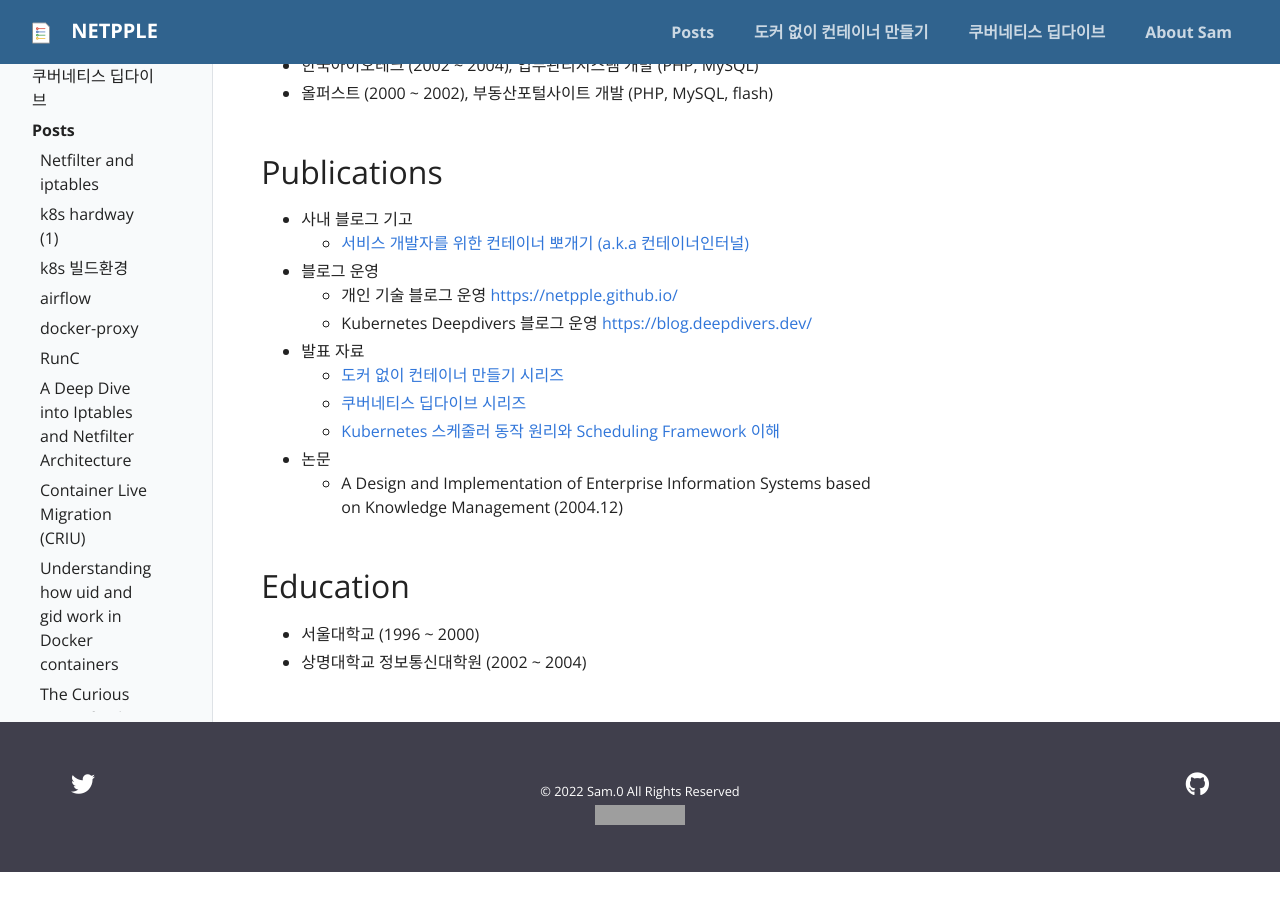
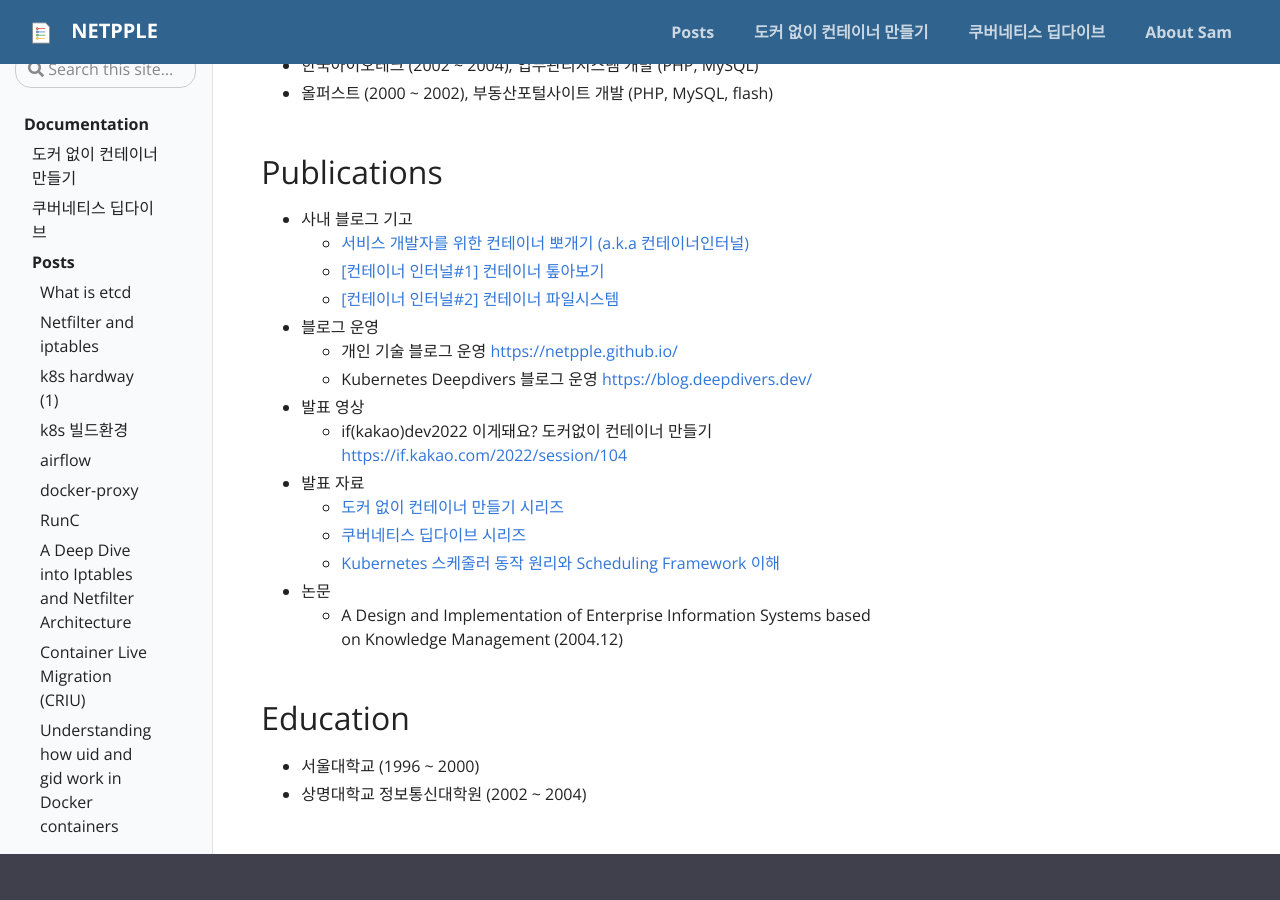
Before and after one commit to netpple/netpple.github.io, a Jekyll site: the page built from pages/about.md, in a window 1280 px wide and 900 px high, scrolled down 1595 px. Built offline with Jekyll 4.4.1, drawn with Linux system fonts in a browser that asks for light colours; before the commit the page ends 2467 px from its top, so only the background shows below that; grey boxes are pictures that could not be loaded.

Commit message:
resume 업데이트

```diff
--- a/_data/toc.yml
+++ b/_data/toc.yml
@@ -52,6 +52,8 @@
   links:
     #    - title: "[] "
     #      url: ""
+    - title: "What is etcd"
+      url: "2022/etcd"
     - title: "Netfilter and iptables"
       url: "2022/netfilter-iptables"
     - title: "k8s hardway (1)"
--- a/pages/about.md
+++ b/pages/about.md
@@ -64,9 +64,13 @@
 
 - 사내 블로그 기고
   - [서비스 개발자를 위한 컨테이너 뽀개기 (a.k.a 컨테이너인터널)](https://tech.kakaoenterprise.com/150)
+  - [[컨테이너 인터널#1] 컨테이너 톺아보기](https://tech.kakaoenterprise.com/154)
+  - [[컨테이너 인터널#2] 컨테이너 파일시스템](https://tech.kakaoenterprise.com/171)
 - 블로그 운영
   - 개인 기술 블로그 운영 [https://netpple.github.io/](https://netpple.github.io/)
   - Kubernetes Deepdivers 블로그 운영 [https://blog.deepdivers.dev/](https://blog.deepdivers.dev/)
+- 발표 영상
+  - if(kakao)dev2022 이게돼요? 도커없이 컨테이너 만들기 [https://if.kakao.com/2022/session/104](https://if.kakao.com/2022/session/104)
 - 발표 자료
   - [도커 없이 컨테이너 만들기 시리즈](https://netpple.github.io/docs/make-container-without-docker/)
   - [쿠버네티스 딥다이브 시리즈](https://netpple.github.io/docs/deepdive-into-kubernetes/)
```
